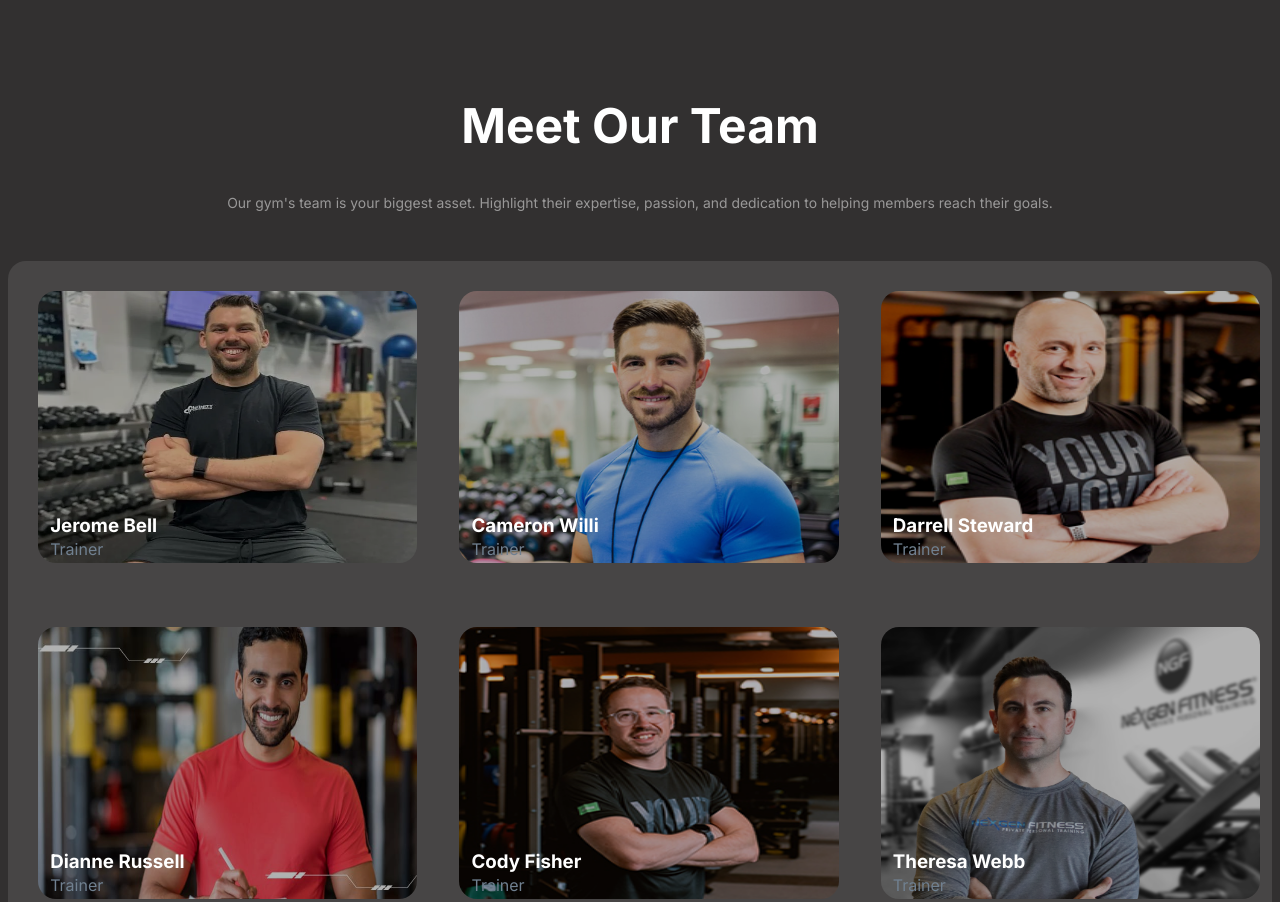
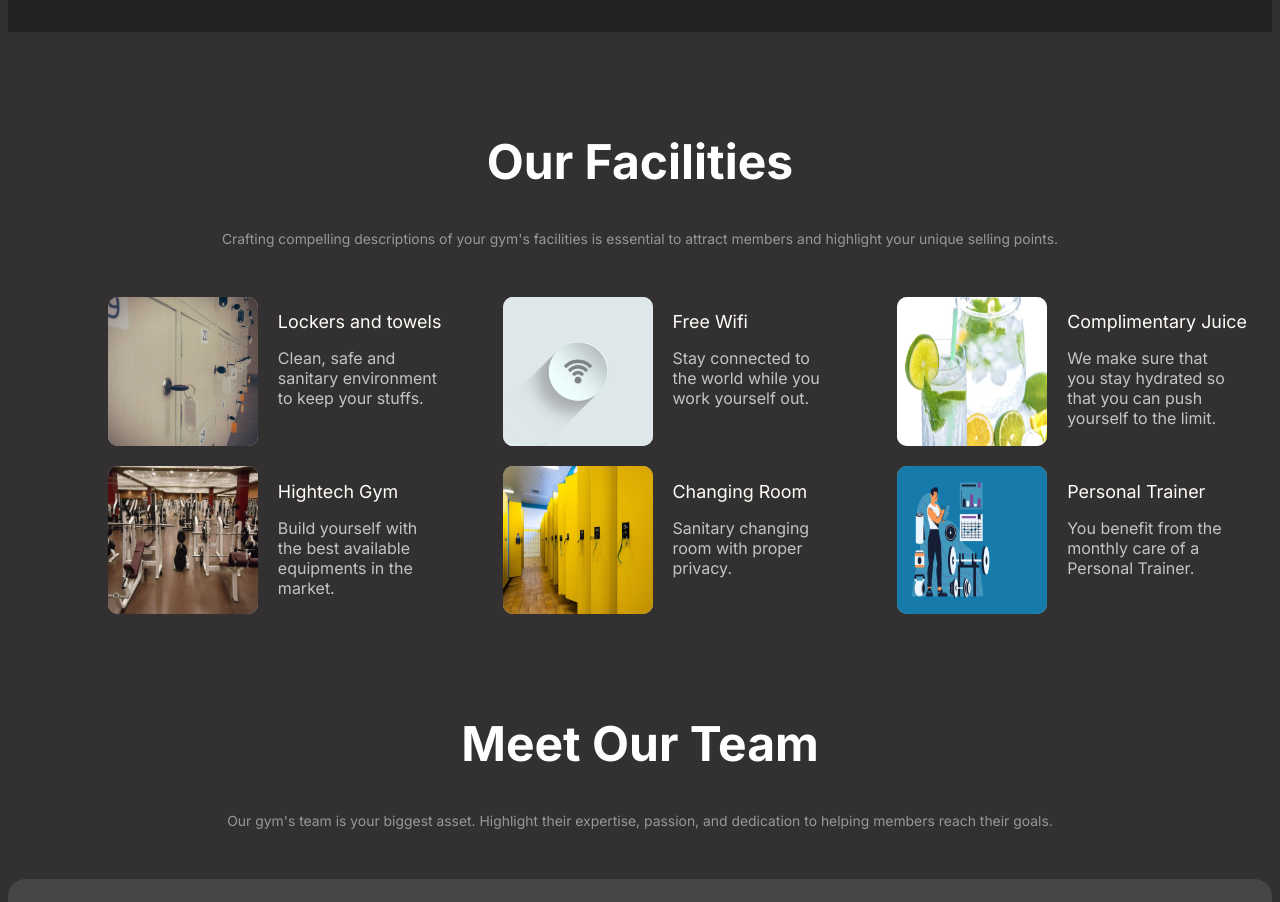
Before and after one commit to Minhaz03/my-repo-2-assign-2, a plain HTML site: page index.html in a window 1280 px wide. Shown: the part 2800-3702 px from the top of the page. Drawn offline with Linux system fonts and the light colour scheme; a web font is replaced by a local one.

Commit message:
Bonus Extra Part

```diff
--- a/index.html
+++ b/index.html
@@ -36,7 +36,7 @@
                     stories to help you get fit and stay fit!</p>
                 <div class="btn">
                     <button class="btn-orange">Join Club Now!</button>
-                <button class="btn-primary">Download App</button>
+                    <button class="btn-primary">Download App</button>
                 </div>
             </div>
             <div class="nav-head-right">
@@ -160,6 +160,64 @@
             </div>
         </section>
 
+
+        <section class="bonus-part">
+            <div class="main-head">
+                <h2 class="main-head-title">Our Facilities</h2>
+                <p class="main-head-text">Crafting compelling descriptions of your gym's facilities is essential to
+                    attract members and highlight your unique selling points.</p>
+            </div>
+            <div>
+                <div class="bon">
+                    <div class="bon-1">
+                        <img src="./images/locker-841036_1920.jpg" alt="" class="bon-img">
+                        <div class="bon-text">
+                            <h2 class="bon-title">Lockers and towels</h2>
+                            <p class="bon-description">Clean, safe and sanitary environment to keep your stuffs.</p>
+                        </div>
+                    </div>
+                    <div class="bon-1">
+                        <img src="./images/icon-1480926_1280.png" alt="" class="bon-img">
+                        <div class="bon-text">
+                            <h2 class="bon-title">Free Wifi</h2>
+                            <p class="bon-description">Stay connected to the world while you work yourself out.</p>
+                        </div>
+                    </div>
+                    <div class="bon-1">
+                        <img src="./images/drink-1532300_1280.jpg" alt="" class="bon-img">
+                        <div class="bon-text">
+                            <h2 class="bon-title">Complimentary Juice</h2>
+                            <p class="bon-description">We make sure that you stay hydrated so that you can push yourself to the limit.</p>
+                        </div>
+                    </div>
+                    <div class="bon-1">
+                        <img src="./images/gym-91849_1280.jpg" alt="" class="bon-img">
+                        <div class="bon-text">
+                            <h2 class="bon-title">Hightech Gym</h2>
+                            <p class="bon-description">Build yourself with the best available equipments in the market.</p>
+                        </div>
+                    </div>
+                    <div class="bon-1">
+                        <img src="./images/yellow-4719246_1280.jpg" alt="" class="bon-img">
+                        <div class="bon-text">
+                            <h2 class="bon-title">Changing Room</h2>
+                            <p class="bon-description">Sanitary changing room with proper privacy.</p>
+                        </div>
+                    </div>
+                    <div class="bon-1">
+                        <img src="./images/gym-6805235_1280.png" alt="" class="bon-img">
+                        <div class="bon-text">
+                            <h2 class="bon-title">Personal Trainer</h2>
+                            <p class="bon-description">You benefit from the monthly care of a Personal Trainer.</p>
+                        </div>
+                    </div>
+
+                </div>
+            </div>
+            </div>
+        </section>
+
+
         <section>
             <div class="main-head">
                 <h2 class="main-head-title">Meet Our Team</h2>
@@ -212,7 +270,8 @@
         <div class="footer">
             <div class="footer-1">
                 <h3 class="gym-brand">Gym<span id="s">S</span>hark</h3>
-                <p class="footer-text">We believe fitness should be accessible to everyone, everywhere, regardless of income or access to a
+                <p class="footer-text">We believe fitness should be accessible to everyone, everywhere, regardless of
+                    income or access to a
                     gym. With hundreds of professional workouts.</p>
             </div>
             <div class="footer-2">
--- a/styles/styles.css
+++ b/styles/styles.css
@@ -43,7 +43,7 @@
     align-items: center;
 } */
 
-.bars{
+.bars {
     display: none;
     color: white;
 }
@@ -93,6 +93,8 @@
     font-weight: 400;
     /* font-style: normal; */
 }
+
+
 
 .head-text {
     color: rgb(255, 255, 255);
@@ -285,6 +287,7 @@ th {
     font-weight: 900;
 }
 
+
 .flex {
     display: flex;
     justify-content: space-around;
@@ -308,6 +311,7 @@ th {
     color: rgba(255, 255, 255, 0.5);
     font-size: 0.87rem;
     font-weight: 400;
+    margin-bottom: 50px;
 }
 
 .bmi-box {
@@ -399,11 +403,13 @@ th {
     color: rgba(255, 255, 255, 0.5);
     font-size: 1.25rem;
     font-weight: 400;
+    width: 50%;
 }
 
 .footer-2 {
     margin-top: 20px;
     margin-left: 50px;
+    margin-right: 10%;
 }
 
 .footer-3 {
@@ -464,82 +470,152 @@ th {
 }
 
 
+/* Bonus Part */
+.bonus-part{
+    margin-bottom: 100px;
+}
+.bon-img {
+    width: 40%;
+    border-radius: 10px;
+    background: rgb(196, 196, 196);
+}
+.bon-1{
+    display: flex;
+}
+.bon-text{
+    margin-left: 20px;
+}
+.bon-title{
+    color: rgb(255, 253, 248);
+    font-size: 1.12rem;
+    font-weight: 400;
+}
+.bon-description{
+    color: rgb(196, 196, 196);
+    font-size: 1rem;
+    font-weight: 400;
+    width: 80%;
+}
+.bon{
+    display: grid;
+    grid-template-columns: repeat(3, 1fr);
+    gap: 20px;
+    margin-left: 100px;
+}
+
 /* responsive design */
 @media screen and (max-width: 576px) {
-    .nav-links{
+    .nav-links {
         display: none;
     }
-    .bars{
+
+    .bars {
         display: block;
         margin-right: 30px;
     }
-    .gym-brand{
+
+    .gym-brand {
         font-size: 1.62rem;
+        margin-left: 20px;
     }
-    .btn{
+    .head-text,
+    .nav-text{
+        margin-left: 20px;
+    }
+
+    .btn {
         display: grid;
         grid-template-columns: repeat(1, 1fr);
         flex-direction: row;
         gap: 20px;
         margin-top: 20px;
     }
-    .nav-body{
+    .btn-orange,
+    .btn-primary{
+        margin-left: 10px;
+        margin-right: 10px;
+    }
+    .nav-body {
         flex-direction: column;
     }
-    .head-text{
+
+    .head-text {
         font-size: 2rem;
     }
-    .nav-head-left{
+
+    .nav-head-left {
         flex-direction: column;
         margin-left: 0;
     }
-    .btn{
+
+    .btn {
         flex-direction: row;
     }
-    .main-grid-container{
+
+    .main-grid-container {
         flex-direction: column;
         margin-left: 150px;
     }
-    .main-head-2{
+
+    .main-head-2 {
         flex-direction: column;
     }
-    .main-2-img{
+
+    .main-2-img {
         width: 90%;
     }
+
     .bmi-bg-color,
-    .flex{
+    .flex {
         flex-direction: column;
         padding: 0;
     }
-    .bmi-table{
+
+    .bmi-table {
         width: 50%;
     }
-    .cal-bmi{
+
+    .cal-bmi {
         margin-left: -40px;
     }
-    .bmi-cm{
+
+    .bmi-cm {
         display: grid;
         grid-template-columns: repeat(1, 1fr);
         flex-direction: column;
     }
-    .img-grid-1{
+
+    .img-grid-1 {
         display: grid;
         grid-template-columns: repeat(1, 1fr);
         flex-direction: column;
     }
-    .img-grid{
+
+    .img-grid {
         margin-left: -20px;
     }
-    .footer{
+
+    .footer {
         flex-direction: column;
     }
-    .footer-2{
+
+    .footer-2 {
         margin-left: 0;
     }
-    .started{
+
+    .started {
         margin-left: 0;
     }
-    .footer-3{
-        margin-bottom: 100px ;
+
+    .footer-3 {
+        margin-bottom: 100px;
+    }
+    .bon{
+        display: grid;
+        grid-template-columns: repeat(1, 1fr);
+        flex-direction: column;
+    }
+    .bon{
+        margin-left: 0;
     }
 }
```
Also changed, not shown: images/drink-1532300_1280.jpg (added), images/gym-6805235_1280.png (added), images/gym-91849_1280.jpg (added), images/icon-1480926_1280.png (added), images/locker-841036_1920.jpg (added), images/yellow-4719246_1280.jpg (added).
